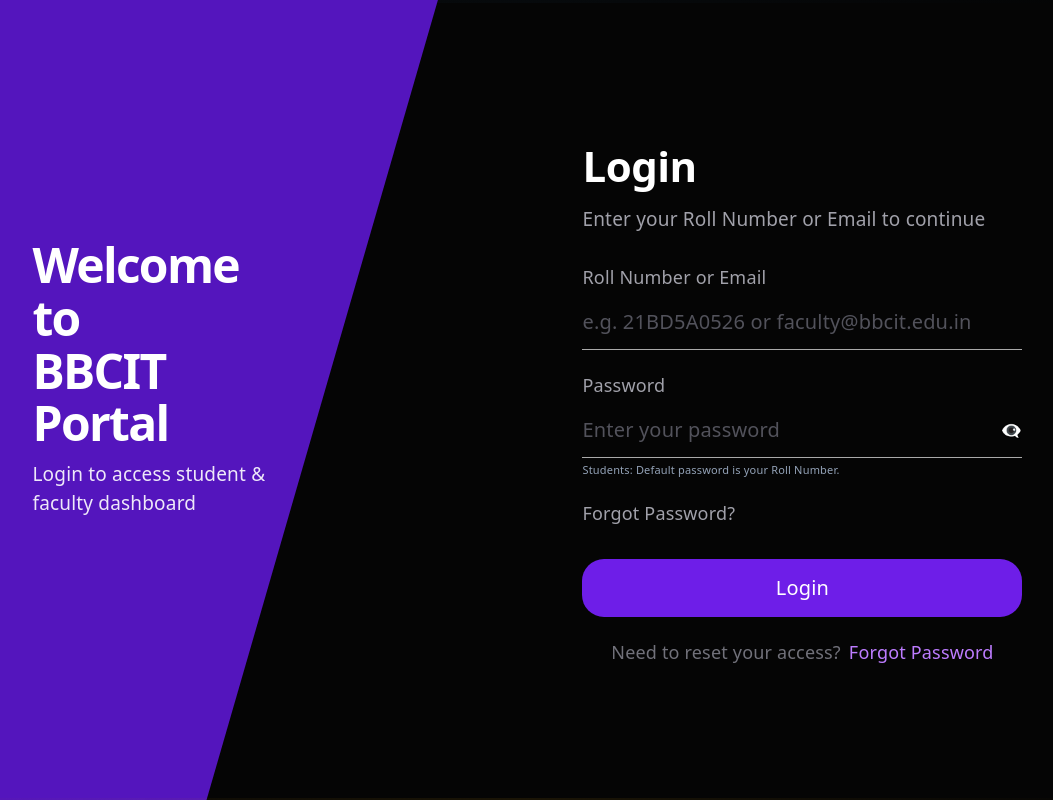
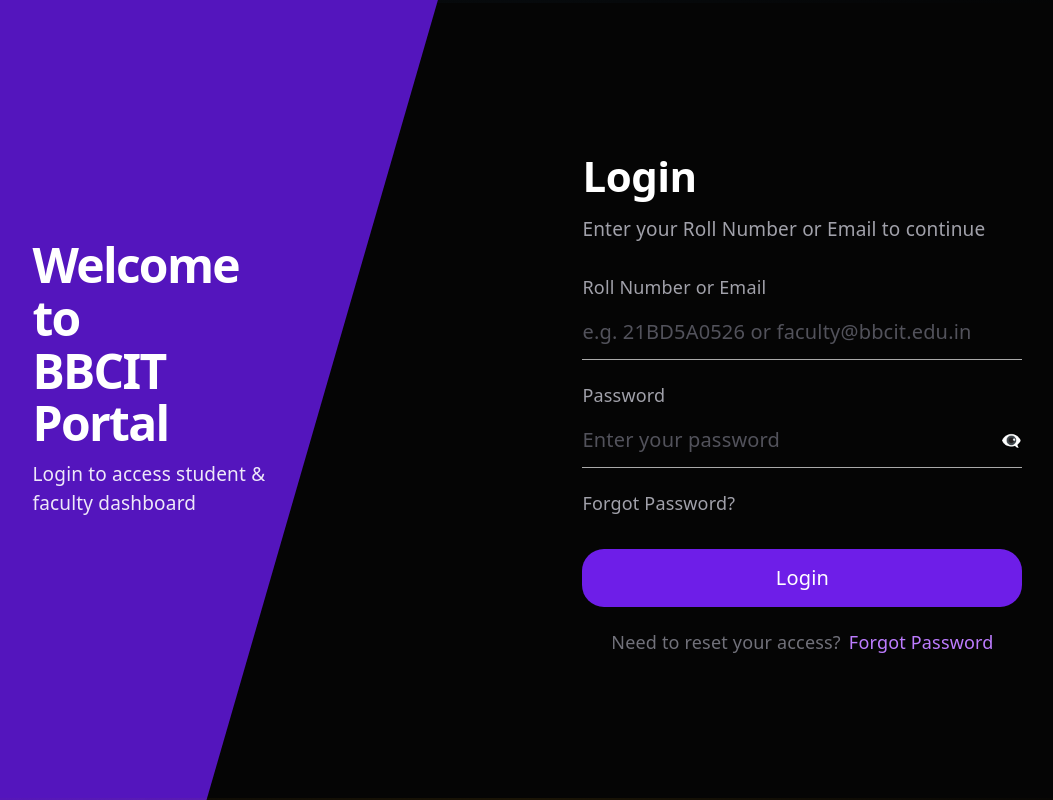
Before and after one commit to charanteja779/bbcit, a React (Vite) app in the folder frontend/: page / in a window 1280 px wide. Shown: the whole page, without its empty margins (113-1166 px from the left). Built offline with nearby package versions, Linux system fonts and the light colour scheme; no server answers.

Commit message:
Fix missing Mailjet

```diff
--- a/frontend/src/components/login.jsx
+++ b/frontend/src/components/login.jsx
@@ -135,16 +135,6 @@
                   {showPassword ? "👁️" : "👁️‍🗨️"}
                 </button>
               </div>
-              <span
-                style={{
-                  fontSize: "11px",
-                  color: "#94a3b8",
-                  marginTop: "4px",
-                  display: "block",
-                }}
-              >
-                Students: Default password is your Roll Number.
-              </span>
             </div>
 
             {/* Forgot Password */}
```
Also changed, not shown: 1 other file (tests, documents, lock files or other folders).
